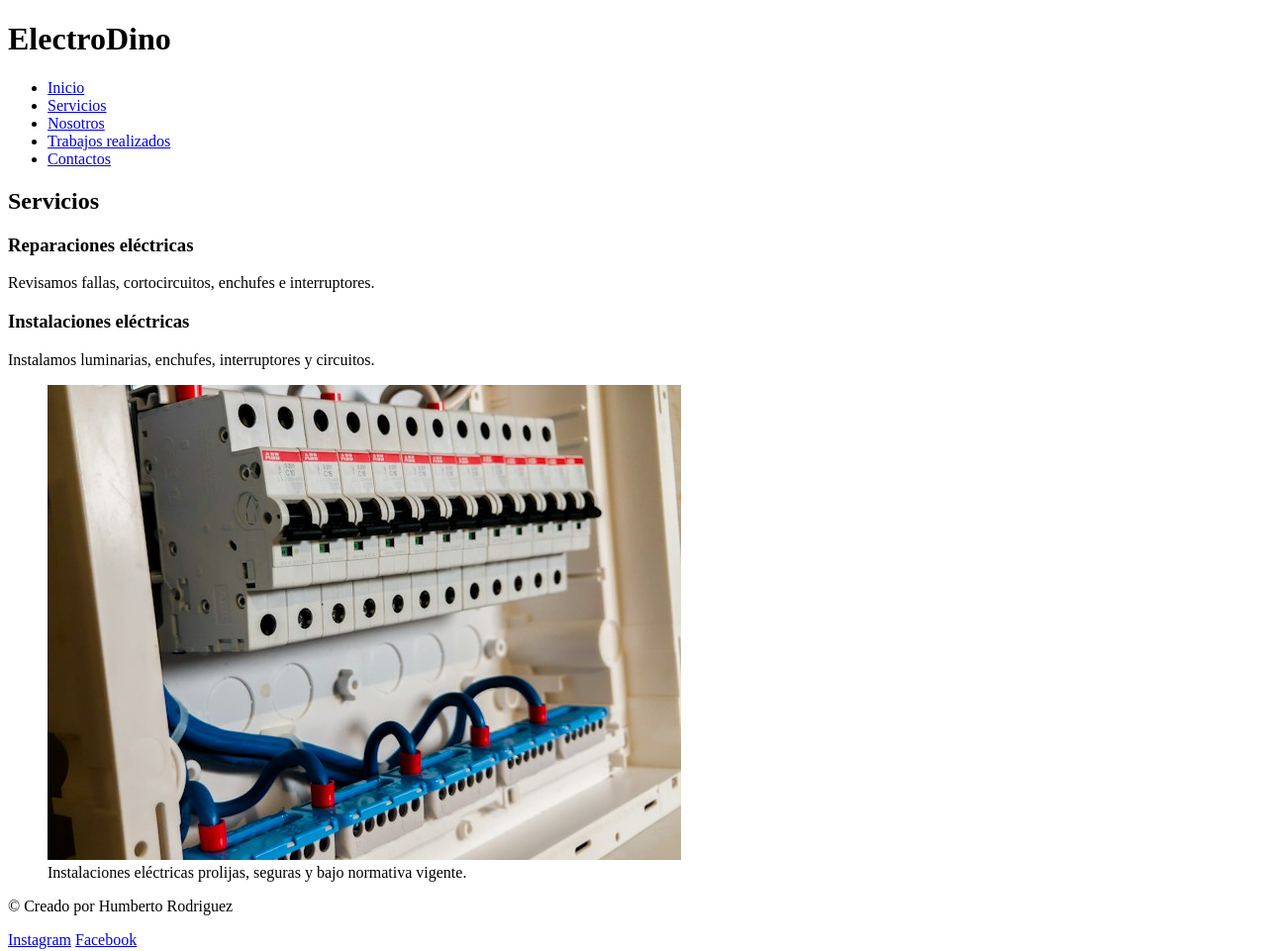
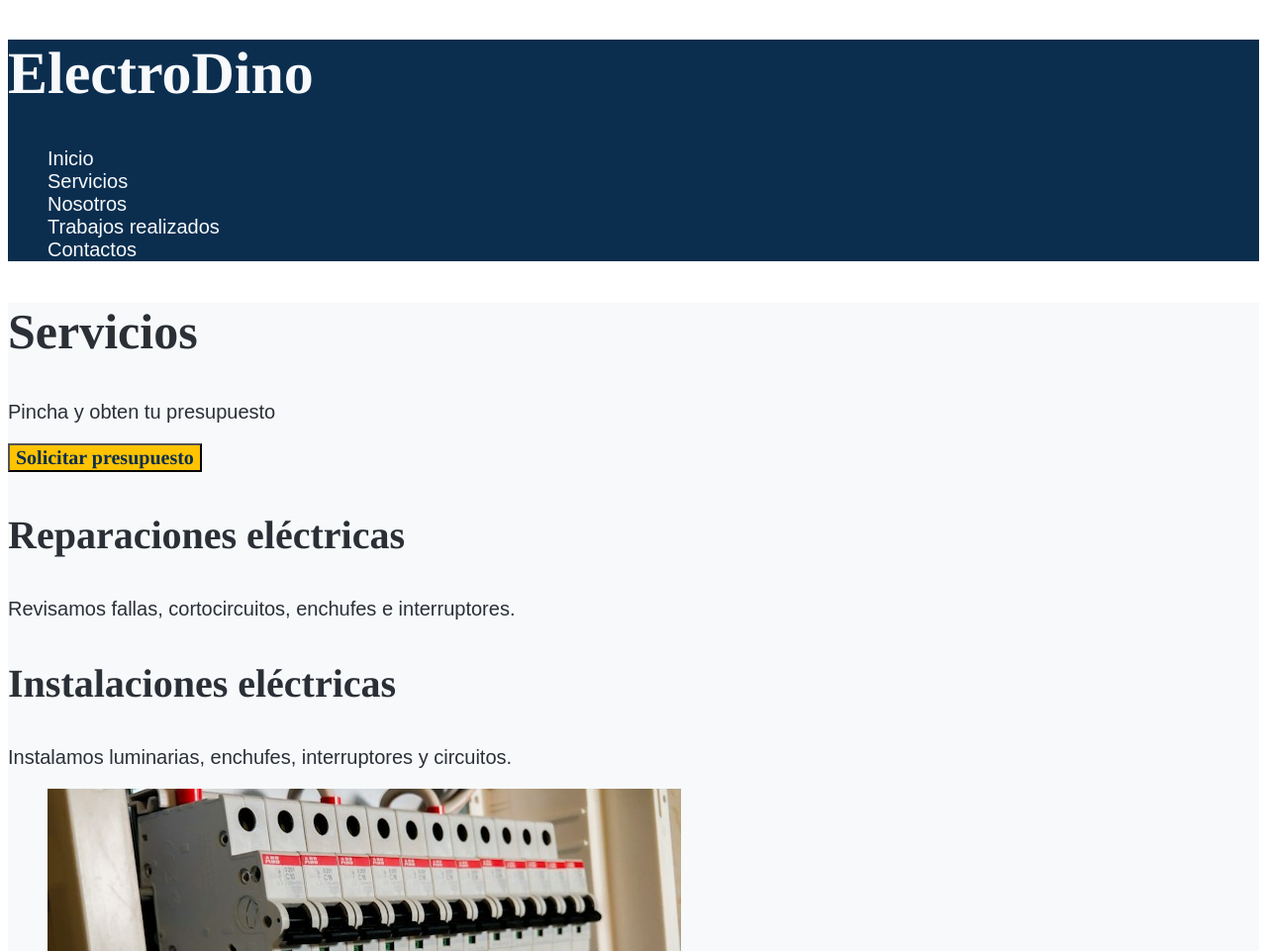
Before and after one commit to humbert-654/electrodino, a plain HTML site: page pages/servicios.html in a window 1280 px wide. Shown: the top 961 px of the page at 99% size. Drawn offline with Linux system fonts and the light colour scheme; a web font is replaced by a local one.

Commit message:
tercer commit

```diff
--- a/pages/servicios.html
+++ b/pages/servicios.html
@@ -4,6 +4,8 @@
     <meta charset="UTF-8">
     <meta name="viewport" content="width=device-width, initial-scale=1.0">
     <title>ElectroDino | Servicios</title>
+    <link rel="shortcut icon" href="../assets/electricidad.png" type="image/x-icon">
+    <link rel="stylesheet" href="../styles/styles.css"
 </head>
 
 <body>
@@ -23,6 +25,8 @@
     <main>
         <section>
             <h2>Servicios</h2>
+            <p>Pincha y obten tu presupuesto</p>
+            <button class="buttonPresupuesto">Solicitar presupuesto</button>
             <article>
                 <h3>Reparaciones eléctricas</h3>
                 <p>Revisamos fallas, cortocircuitos, enchufes e interruptores.</p>
@@ -41,8 +45,15 @@
 
     <footer>
         <p>&copy; Creado por Humberto Rodriguez</p>
-        <a href="https://www.instagram.com/humberto_david654/" target="_blank">Instagram</a>
-        <a href="https://www.facebook.com/?locale=es_LA" target="_blank">Facebook</a>
+        <a href="https://www.instagram.com/" target="_blank">
+            <img src="../assets/instagram.png" alt="Acceso al perfil de Instagram">
+        </a>
+        <a href="https://www.facebook.com/?locale=es_LA" target="_blank">
+            <img src="../assets/facebook.png" alt="Acceso al perfil de Facebook">
+        </a>
+        <a href="https://www.linkedin.com/" target="_blank">
+            <img src="../assets/linkedin.png" alt="Acceso al perfil linkedin">
+        </a>
     </footer>
 
 </body>
--- /dev/null
+++ b/styles/styles.css
@@ -0,0 +1,60 @@
+@import url('https://fonts.googleapis.com/css2?family=Hind+Vadodara:wght@300;400;500;600;700&family=Tinos:ital,wght@0,400;0,700;1,400;1,700&display=swap');
+
+html{
+    font-size: 62.5%;
+}
+header{
+    /*fondo de color*/
+    background-color:#0B2E4F;
+    /*color de texto*/
+    color:	#F7F9FB;
+}
+h1,h2,h3,h4,h5,h6{
+    /*usando tipografia de google fonts*/
+    font-family: "Tinos", sans-serif;
+}
+h1{
+    font-size: 6rem;
+}
+h2{
+    font-size: 5rem;
+}
+h3{
+    font-size: 4rem;
+}
+h4{
+    font-size: 3rem;
+}
+a,p,label{
+    /*usando tipografia de google fonts*/
+    font-family: "Hind Vadodara", sans-serif;
+    font-size: 2rem;
+}
+ul{
+    list-style: none;
+}
+nav ul a{
+    color: #F7F9FB;
+    text-decoration: none;
+}
+main{
+    background-color: #F7F9FB;
+}
+section{
+    color:#2B2F36;
+}
+article{
+    font-family: "Hind Vadodara", sans-serif;
+    color:#2B2F36;
+}
+.buttonPresupuesto{
+    background-color:#FFC300;
+    color:#0B2E4F;
+    font-family: "Tinos", sans-serif;
+    font-weight: bold;
+    font-size: 2rem;
+}
+footer{
+    background-color: #0B2E4F;
+    color:#F7F9FB;
+}
```
Also changed, not shown: index.html (+11 -2 lines), pages/contactos.html (+11 -2 lines), pages/nosotros.html (+11 -2 lines), pages/trabajos.html (+11 -2 lines), assets/electricidad.png (added), assets/facebook.png (added), assets/instagram.png (added), assets/linkedin.png (added).
